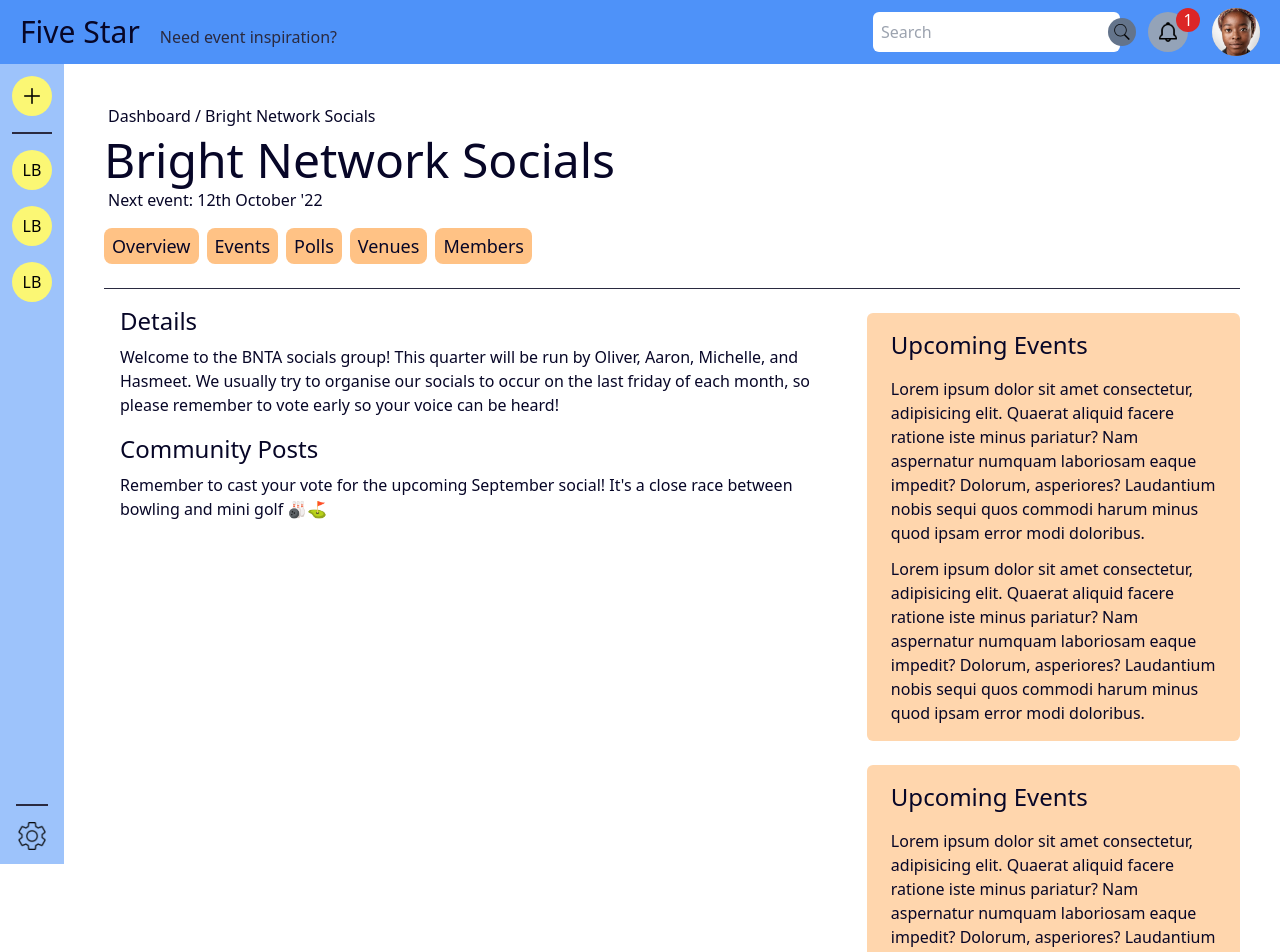
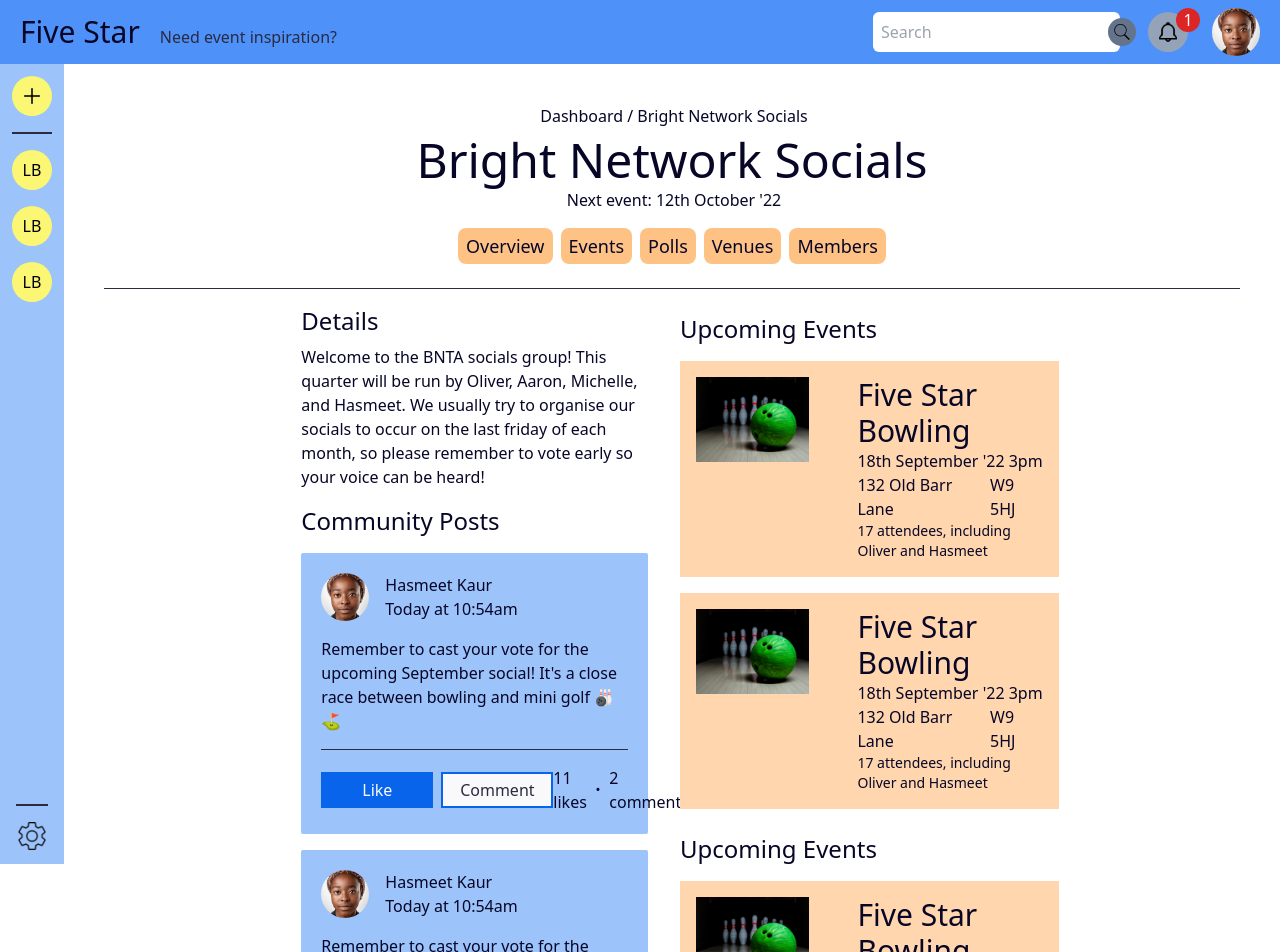
Before and after one commit to LewisBroadhurst/hackathon-app, a React (Create React App) app: page /groupOverview in a window 1280 px wide. Shown: the top 952 px of the page. Built offline with nearby package versions, Linux system fonts and the light colour scheme.

Commit message:
Adding community post and event card

```diff
--- /dev/null
+++ b/src/Components/CommunityPost/CommunityPost.js
@@ -0,0 +1,34 @@
+import Portrait from "../../Assets/PortraitSquared.jpg";
+
+const CommunityPost = () => {
+  return (
+    <section className="my-4 p-5 bg-cBlue200 rounded-sm">
+        <div>
+            <div className="flex flex-row items-center">
+                <img src={Portrait} alt="" className="w-12 rounded-full mr-4"/>
+                <div className="flex flex-col items-start">
+                    <h3>Hasmeet Kaur</h3>
+                    <h5>Today at 10:54am</h5>
+                </div>
+            </div>
+
+            <p className="my-4 border-b border-cGrey400 pb-4">Remember to cast your vote for the upcoming September social! It's a close race between bowling and mini golf 🎳⛳</p>
+
+            <div className="flex flex-row items-center justify-between">
+                <div className="flex flex-row items-center gap-2">
+                    <button className="w-28 py-1 bg-cBlue400 border-2 border-cBlue400 text-cWhite100">Like</button>
+                    <button className="w-28 py-1 bg-cWhite100 border-2 border-cBlue400 text-cGrey400">Comment</button>
+                </div>
+                <div className="flex flex-row items-center gap-2">
+                    <span>11 likes</span>
+                    <span className="-translate-y-2 text-2xl">.</span>
+                    <span>2 comments</span>
+                </div>
+            </div>
+
+        </div>
+    </section>
+  )
+}
+
+export default CommunityPost;
--- a/src/Components/GroupMain/GroupMain.js
+++ b/src/Components/GroupMain/GroupMain.js
@@ -1,9 +1,11 @@
+import CommunityPost from "../CommunityPost/CommunityPost";
+import GroupOverviewEventCard from "../GroupOverviewEventCard/GroupOverviewEventCard";
 
 const GroupMain = () => {
   return (
     <section className="m-5 flex flex-col text-cBlack500 lg:m-10">
 
-        <div className="pb-6 border-b border-cGrey400 flex flex-col items-center sm:items-stretch">
+        <div className="pb-6 border-b border-cGrey400 flex flex-col items-center">
 
             <span className="text-md md:pl-1">Dashboard / Bright Network Socials</span>
 
@@ -22,8 +24,8 @@ const GroupMain = () => {
             </nav>
         </div>
 
-        <div className="flex flex-col lg:flex-row">
-            <div className="flex flex-col p-4 mb-2 lg:w-2/3 lg:mr-4">
+        <div className="flex flex-col justify-center lg:flex-row">
+            <div className="flex flex-col p-4 mb-2 lg:w-1/3 lg:mr-4">
                 <div className="mb-4">
                     <h2 className="text-2xl">Details</h2>
                     <p className="mt-2">Welcome to the BNTA socials group! This quarter will be run by Oliver, Aaron, Michelle, and Hasmeet. We usually try to organise our socials to occur on the last friday of each month, so please remember to vote early so your voice can be heard!</p>
@@ -31,25 +33,34 @@ const GroupMain = () => {
 
                 <div>
                     <h2 className="text-2xl">Community Posts</h2>
-                    <p className="mt-2">Remember to cast your vote for the upcoming September social! It's a close race between bowling and mini golf 🎳⛳</p>
+
+                    <CommunityPost />
+
+                    <CommunityPost />
+
+                    <CommunityPost />
                 </div>
             </div>
 
             <div className="flex flex-col gap-6 md:flex-row lg:flex-col lg:w-1/3 lg:mt-6">
-                <div className="bg-cOrange100 rounded-md py-4 px-6 md:w-1/2 lg:w-full">
+                <div className="first-letter:md:w-1/2 lg:w-full">
                     <h3 className="text-2xl pb-2 lg:pb-4">Upcoming Events</h3>
 
-                    <p className="pb-3">Lorem ipsum dolor sit amet consectetur, adipisicing elit. Quaerat aliquid facere ratione iste minus pariatur? Nam aspernatur numquam laboriosam eaque impedit? Dolorum, asperiores? Laudantium nobis sequi quos commodi harum minus quod ipsam error modi doloribus.</p>
+                    <div className="flex flex-col gap-4">
+                        <GroupOverviewEventCard />
 
-                    <p className="">Lorem ipsum dolor sit amet consectetur, adipisicing elit. Quaerat aliquid facere ratione iste minus pariatur? Nam aspernatur numquam laboriosam eaque impedit? Dolorum, asperiores? Laudantium nobis sequi quos commodi harum minus quod ipsam error modi doloribus.</p>
+                        <GroupOverviewEventCard />
+                    </div>
                 </div>
 
-                <div className="bg-cOrange100 rounded-md py-4 px-6 md:w-1/2 lg:w-full">
+                <div className="first-letter:md:w-1/2 lg:w-full">
                     <h3 className="text-2xl pb-2 lg:pb-4">Upcoming Events</h3>
 
-                    <p className="pb-3">Lorem ipsum dolor sit amet consectetur, adipisicing elit. Quaerat aliquid facere ratione iste minus pariatur? Nam aspernatur numquam laboriosam eaque impedit? Dolorum, asperiores? Laudantium nobis sequi quos commodi harum minus quod ipsam error modi doloribus.</p>
+                    <div className="flex flex-col gap-4">
+                        <GroupOverviewEventCard />
 
-                    <p className="">Lorem ipsum dolor sit amet consectetur, adipisicing elit. Quaerat aliquid facere ratione iste minus pariatur? Nam aspernatur numquam laboriosam eaque impedit? Dolorum, asperiores? Laudantium nobis sequi quos commodi harum minus quod ipsam error modi doloribus.</p>
+                        <GroupOverviewEventCard />
+                    </div>
                 </div>
             </div>
         </div>
--- /dev/null
+++ b/src/Components/GroupOverviewEventCard/GroupOverviewEventCard.js
@@ -0,0 +1,29 @@
+import Bowling from "../../Assets/bowling.avif";
+
+const GroupOverviewEventCard = () => {
+  return (
+    <section className="flex flex-row justify-center gap-12 bg-cOrange100 py-4 px-4">
+        <div className="w-44">
+            <img src={Bowling} alt="" />
+        </div>
+
+        <div className="flex flex-col justify-between">
+            <h2 className="text-3xl">Five Star Bowling</h2>
+
+            <div className="flex flex-row justify-between">
+                <span>18th September '22</span>
+                <span>3pm</span>
+            </div>
+
+            <div className="flex flex-row justify-between">
+                <span>132 Old Barr Lane</span>
+                <span>W9 5HJ</span>
+            </div>
+
+            <span className="text-sm">17 attendees, including Oliver and Hasmeet</span>
+        </div>
+    </section>
+  )
+}
+
+export default GroupOverviewEventCard;
```
Also changed, not shown: src/Assets/bowling.avif (added).
